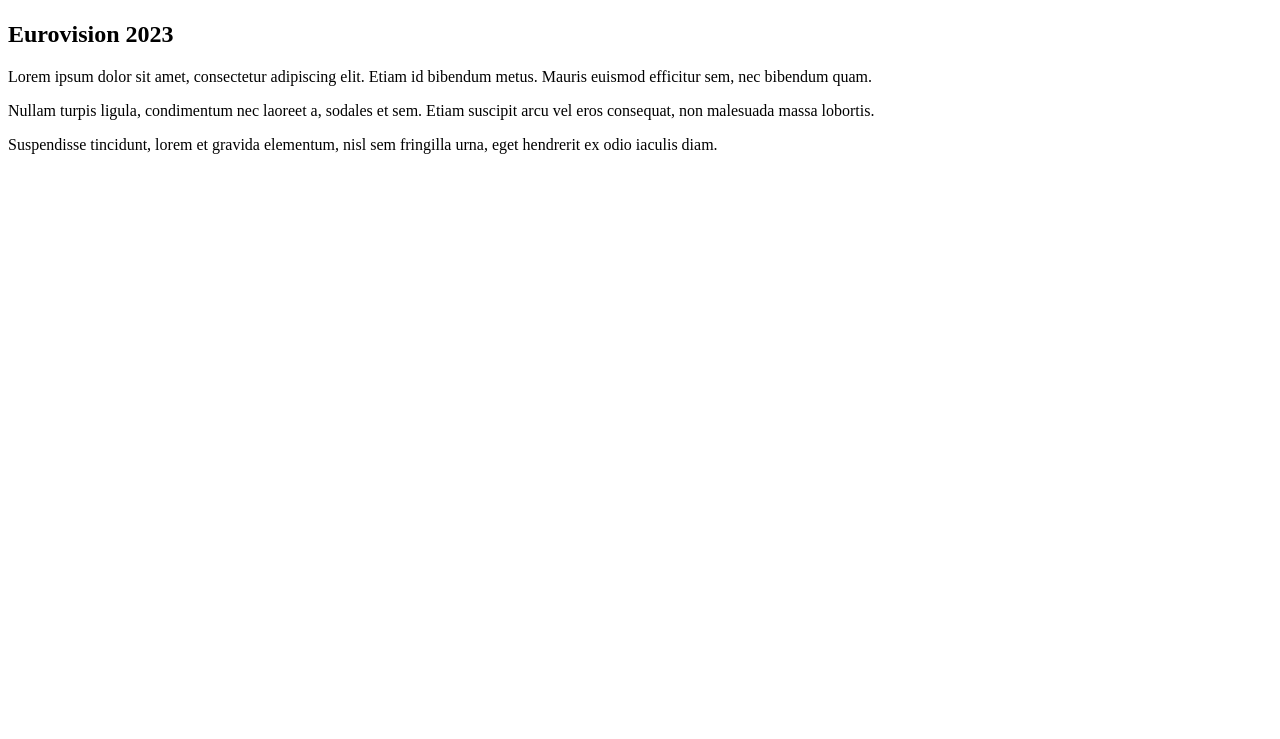
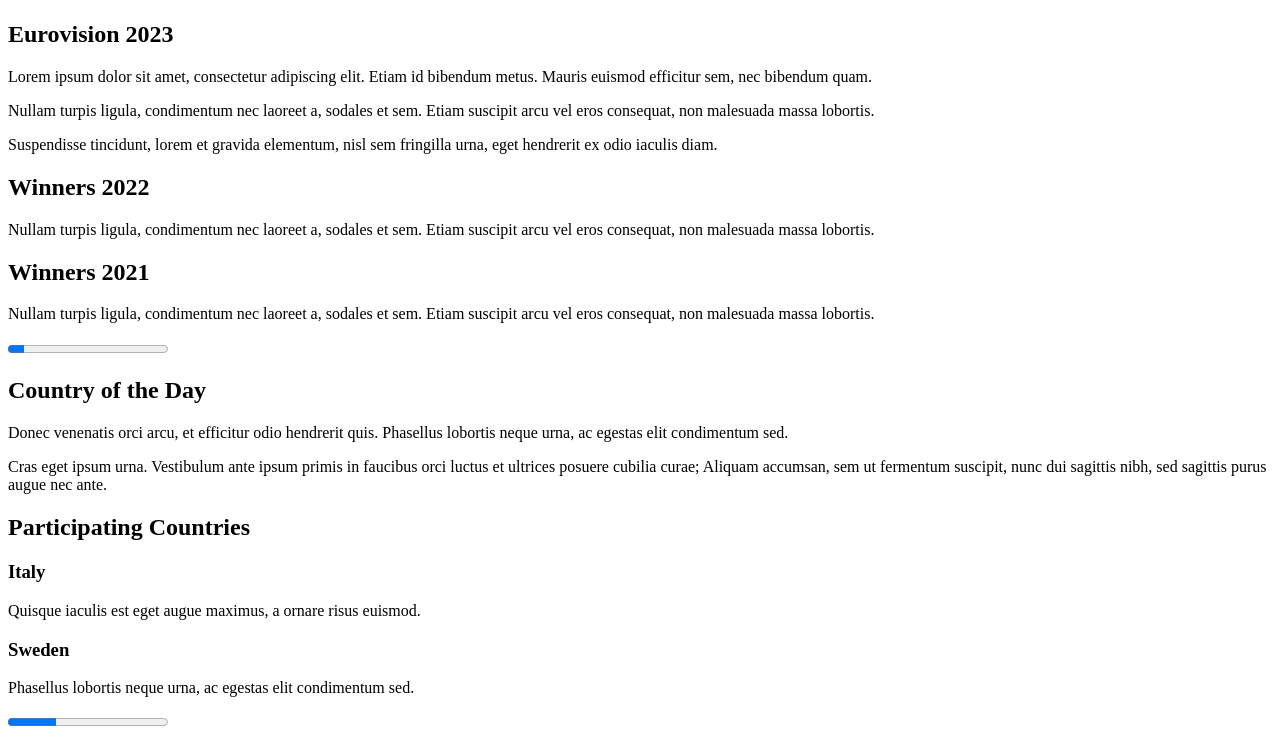
Before and after one commit to migleambr/html_lab, a plain HTML site: page index.html in a window 1280 px wide. Shown: the part 542-1281 px from the top of the page. Before the commit the page ends 800 px from the top, so only its background shows below. Drawn offline with Linux system fonts and the light colour scheme.

Commit message:
initialised structure of content sections

```diff
--- a/index.html
+++ b/index.html
@@ -68,11 +68,39 @@
                 <p>Suspendisse tincidunt, lorem et gravida elementum, nisl sem fringilla urna, eget hendrerit ex odio iaculis diam.</p>
             </div>
         </section>
-        <section>
-
+        <section class="eurovision_content">
+            <div class="winners">
+                <article class="winners__card">
+                    <h2>Winners 2022</h2>
+                        <p>Nullam turpis ligula, condimentum nec laoreet a, sodales et sem. Etiam suscipit arcu vel eros consequat, non malesuada massa lobortis.</p>
+                </article>
+                <article class="winners__card">
+                    <h2>Winners 2021</h2>
+                        <p>Nullam turpis ligula, condimentum nec laoreet a, sodales et sem. Etiam suscipit arcu vel eros consequat, non malesuada massa lobortis.</p>
+                </article>
+                <progress id="scroll_bar" max="100" value="10"></progress>
+            </div>
+            <div class="country_of_the_day">
+                <article class="country_of_the_day__card">
+                    <h2>Country of the Day</h2>
+                        <p>Donec venenatis orci arcu, et efficitur odio hendrerit quis. Phasellus lobortis neque urna, ac egestas elit condimentum sed.</p>
+                        <p>Cras eget ipsum urna. Vestibulum ante ipsum primis in faucibus orci luctus et ultrices posuere cubilia curae; Aliquam accumsan, sem ut fermentum suscipit, nunc dui sagittis nibh, sed sagittis purus augue nec ante.</p>
+                </article>
+            </div>
         </section>
-        <section>
-
+        <section class="countries">
+            <h2>Participating Countries</h2>
+            <div class="country__card">
+                <h3>Italy</h3>
+                <p>Quisque iaculis est eget augue maximus, a ornare risus euismod.</p>
+            </div>
+            <div class="country__card">
+                <h3>Sweden</h3>
+                <p>Phasellus lobortis neque urna, ac egestas elit condimentum sed.</p>
+            </div>
+            <div class="scroll_bar">
+                <progress id="scroll_bar" max="100" value="30"></progress>
+            </div>
         </section>
     </main>
     <footer>
```
